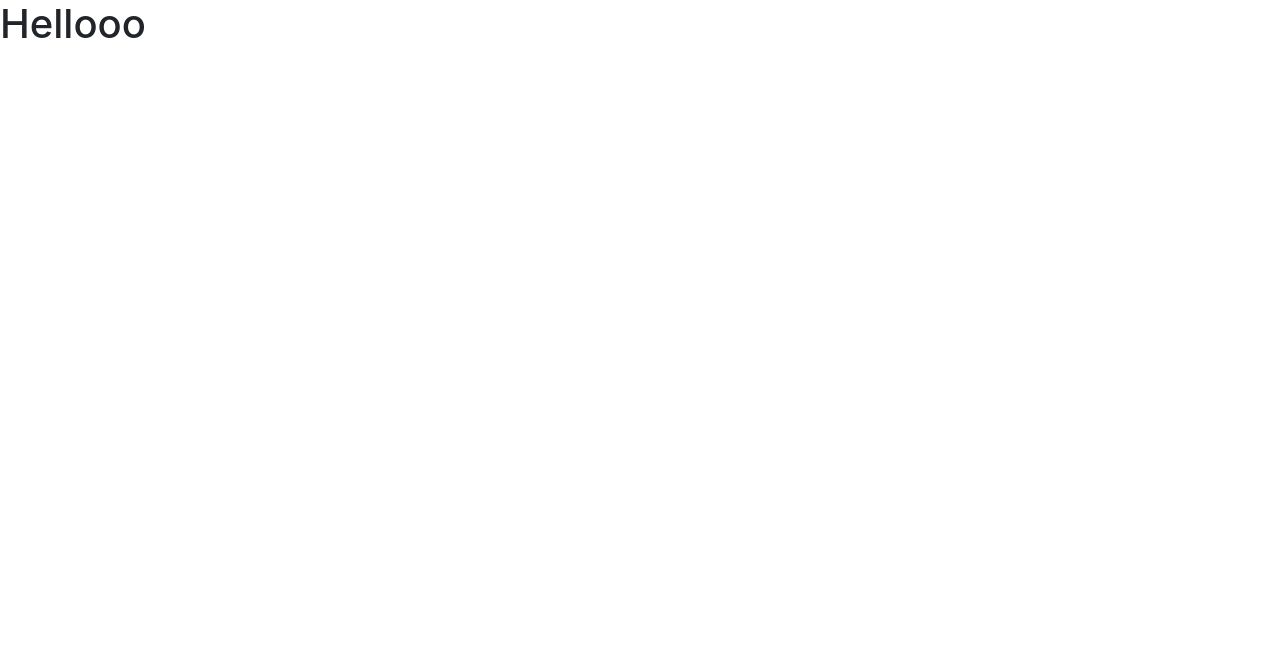
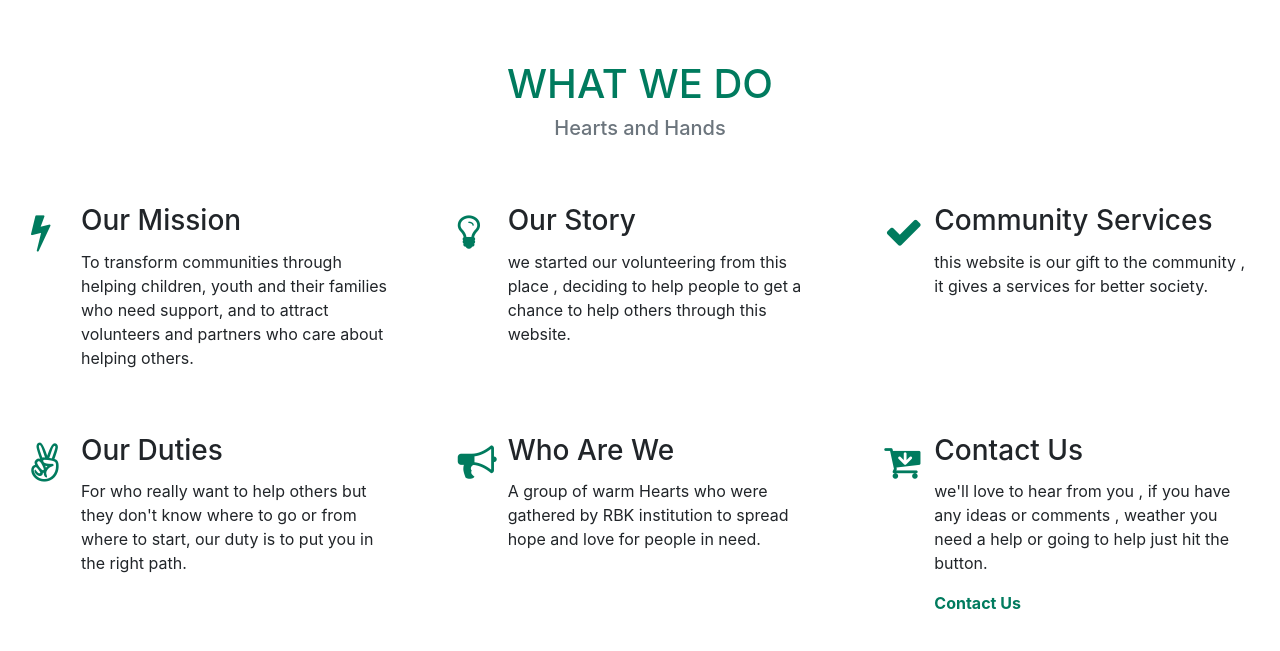
Before and after one commit to walid-hajhussien/BlackCodeTeam, a website: page client/index.html in a window 1280 px wide. Drawn offline with nearby package versions, Linux system fonts and the light colour scheme; some packages are replaced by stand-ins of ours.

Commit message:
(feat)  add about us page

```diff
--- a/client/components/userprofile.js
+++ /dev/null
@@ -1,12 +0,0 @@
-angular.module('app').component('userprofile', {
-
-  controller: function() {
-
-  },
-
-  bindings: {},
-  template: `
-          <h1> Hellooo </h1>
-
-`
-})
--- a/client/index.html
+++ b/client/index.html
@@ -12,6 +12,7 @@
   <script type="text/javascript" src="/angular/angular.js"></script>
   <script type="text/javascript" src="/angular-route/angular-route.min.js"></script>
   <link rel="stylesheet" href="/bootstrap/dist/css/bootstrap.css">
+  <link rel="stylesheet" href="/font-awesome/css/font-awesome.min.css">
   <link rel="stylesheet" href="/style/style.css">
 
 
@@ -25,7 +26,7 @@
 <body>
 
 
-  <userprofile></userprofile>
+  <aboutUs></aboutUs>
 
 
   <script type="text/javascript" src="main.js"></script>
@@ -34,7 +35,7 @@
   <script type="text/javascript" src="components\login.js"></script>
   <script type="text/javascript" src="components\signup.js"></script>
   <script type="text/javascript" src="components\aboutUs.js"></script>
-  <script type="text/javascript" src="components\userprofile.js"></script>
+
 
 </body>
 
--- a/client/style/style.css
+++ b/client/style/style.css
@@ -1,5 +1,3 @@
-@import url('https://maxcdn.bootstrapcdn.com/font-awesome/4.7.0/css/font-awesome.min.css');
-
 /* signup section*/
 .signupform {
   background-image: url("../image/signup.jpg");
--- a/package.json
+++ b/package.json
@@ -26,6 +26,7 @@
     "chai": "^4.2.0",
     "dotenv": "^6.1.0",
     "express": "^4.16.4",
+    "font-awesome": "^4.7.0",
     "jquery": "^3.3.1",
     "mocha": "^5.2.0",
     "mysql": "^2.16.0",
```
Also changed, not shown: client/components/aboutUs.js (line endings or trailing spaces), 1 other file.
